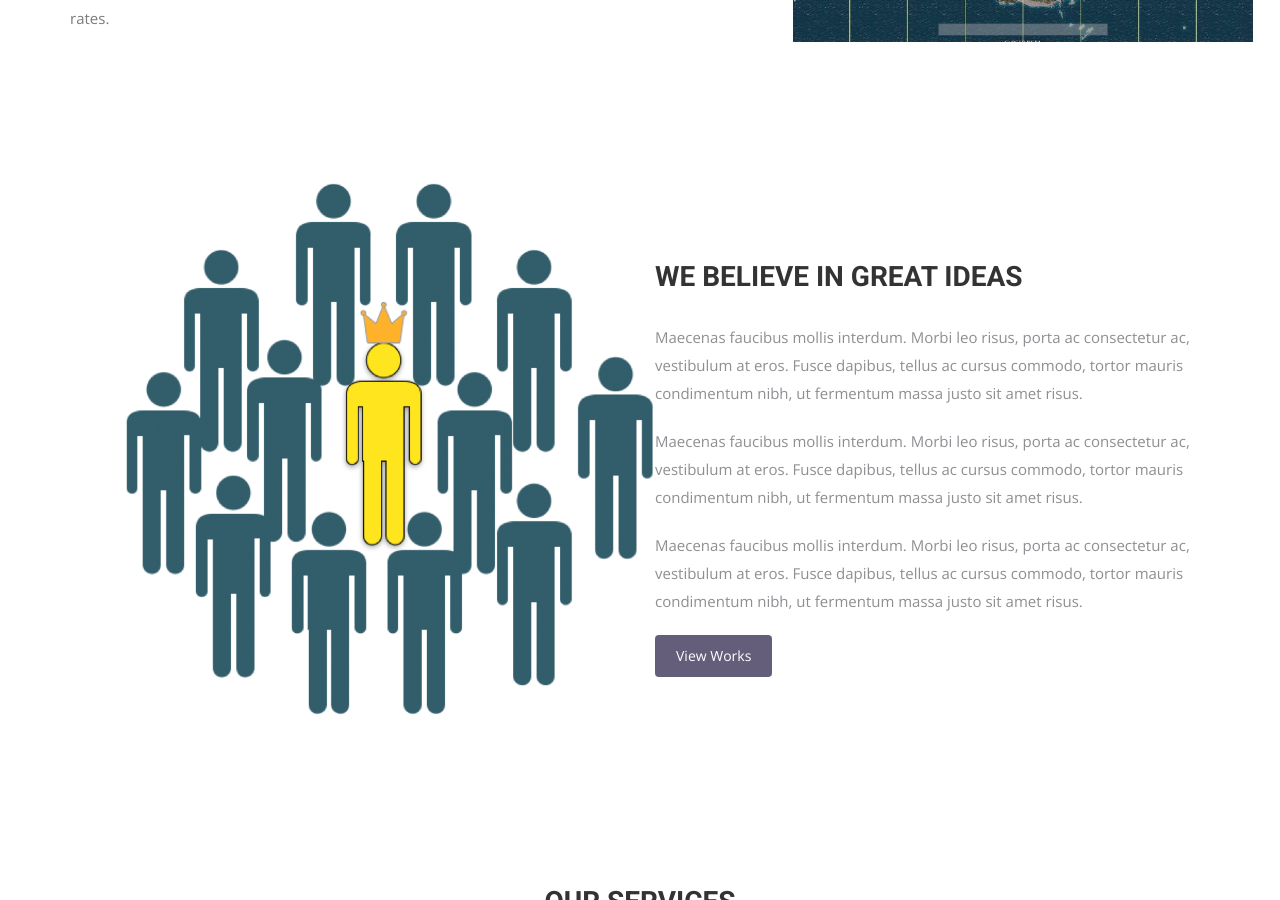
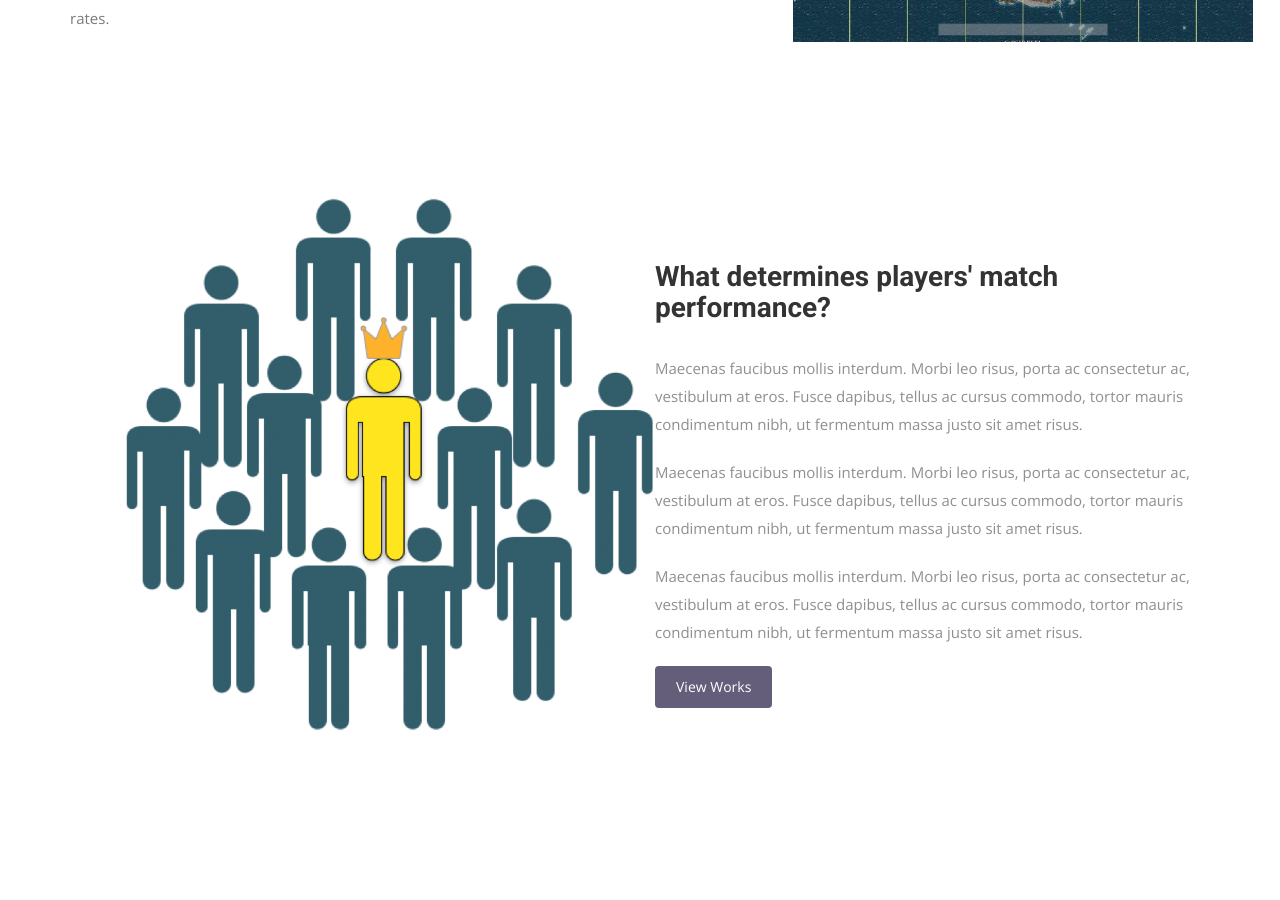
Before and after one commit to pubg-prediction/project, a Jekyll site: the page built from docs/index.html, in a window 1280 px wide and 900 px high, scrolled down 1450 px. Built offline with Jekyll 4.4.1, drawn with Linux system fonts in a browser that asks for light colours; nearby versions of some CDN libraries; some web fonts are replaced.

```diff
--- a/docs/index.html
+++ b/docs/index.html
@@ -43,7 +43,7 @@
 <div class="container">
   <div class="row">
     <div class="col-md-6 col-md-offset-6">
-      <h2>WE BELIEVE IN GREAT IDEAS</h2>
+      <h2>What determines players' match performance?</h2>
       <p>Maecenas faucibus mollis interdum. Morbi leo risus, porta ac consectetur ac, vestibulum at eros. Fusce dapibus, tellus ac cursus commodo, tortor mauris condimentum nibh, ut fermentum massa justo sit amet risus.</p>
       <p>Maecenas faucibus mollis interdum. Morbi leo risus, porta ac consectetur ac, vestibulum at eros. Fusce dapibus, tellus ac cursus commodo, tortor mauris condimentum nibh, ut fermentum massa justo sit amet risus.</p>
       <p>Maecenas faucibus mollis interdum. Morbi leo risus, porta ac consectetur ac, vestibulum at eros. Fusce dapibus, tellus ac cursus commodo, tortor mauris condimentum nibh, ut fermentum massa justo sit amet risus.</p>
```
Also changed, not shown: docs/css/airspace.css (line endings or trailing spaces).
